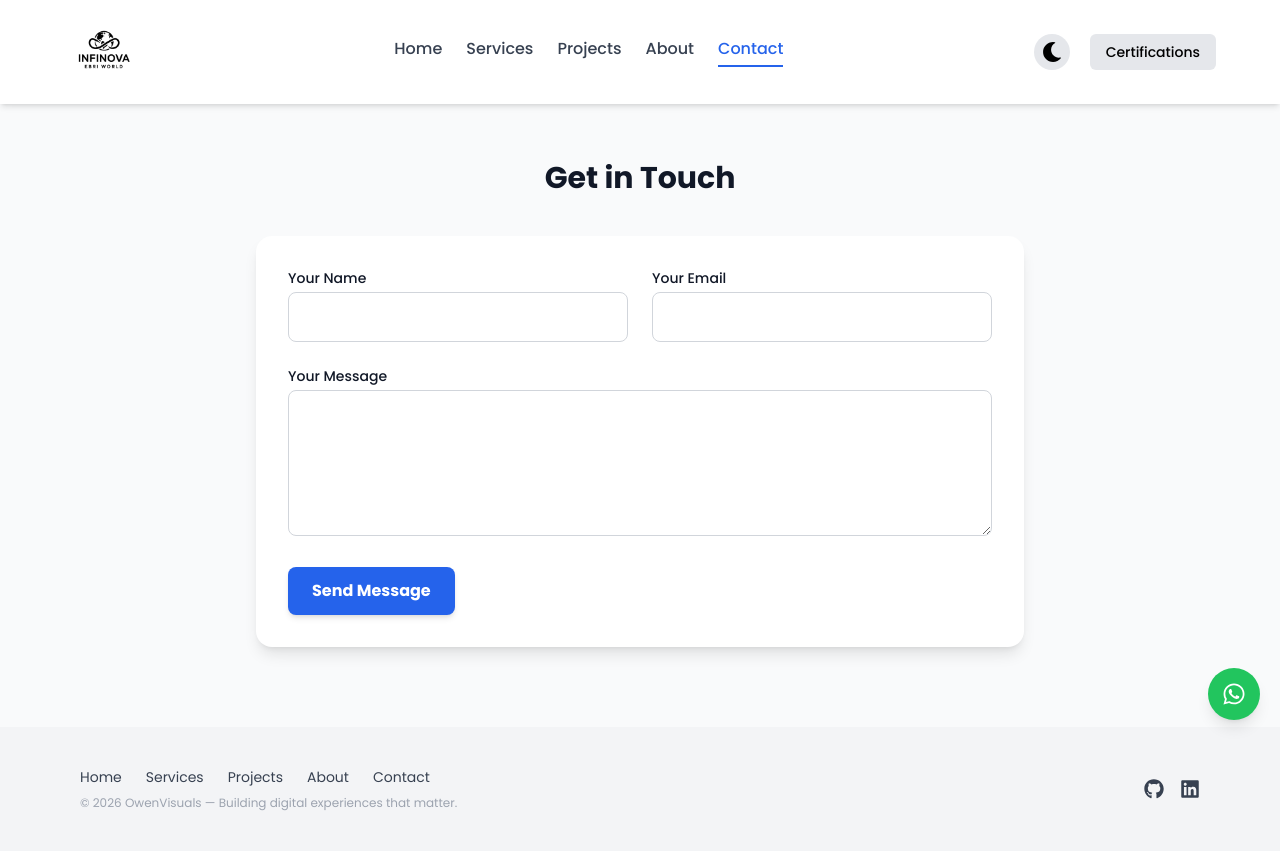
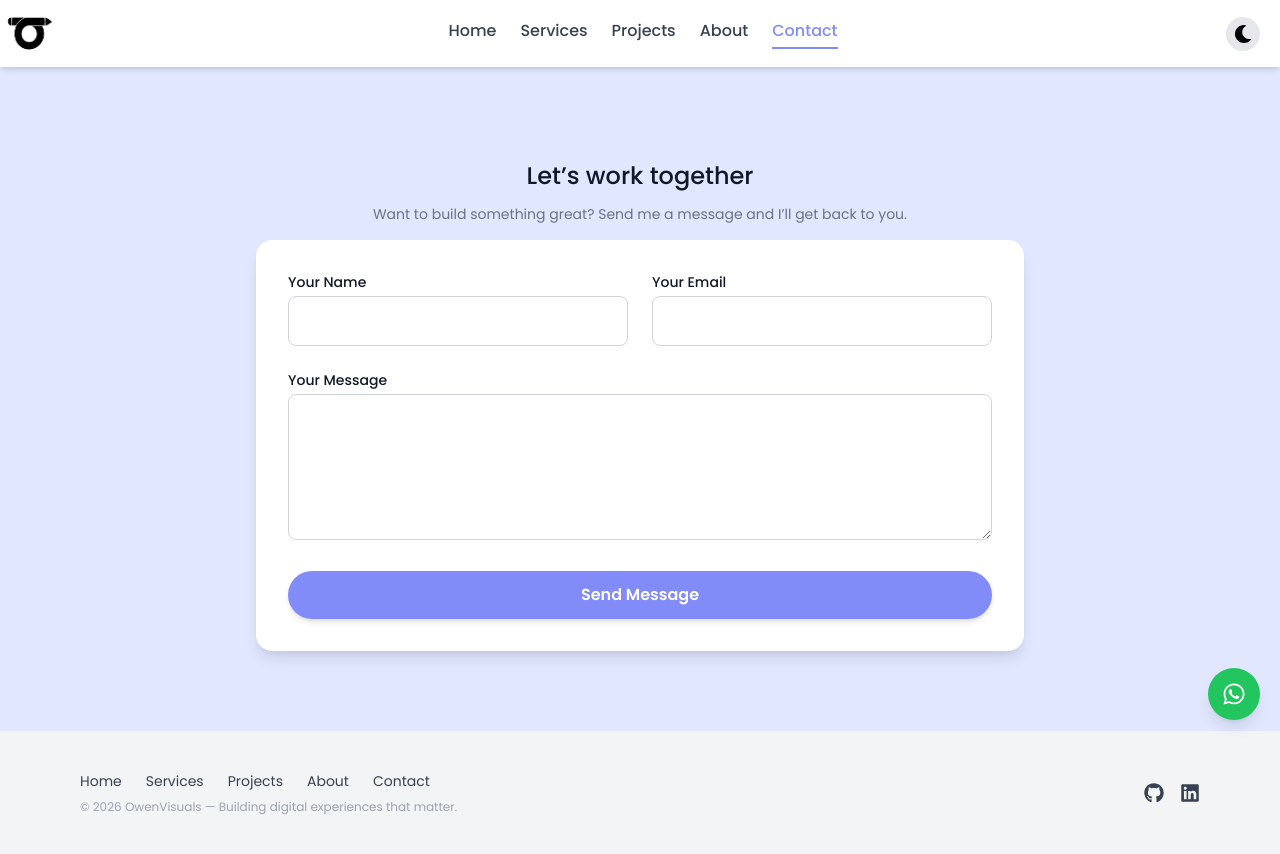
Before and after one commit to Owens01/Xshare, a React (Vite) app: page /contact in a window 1280 px wide. Built offline with nearby package versions, Linux system fonts and the light colour scheme.

Commit message:
Refactor components for improved styling consistency and update EmailJS configuration

```diff
--- a/src/components/About.jsx
+++ b/src/components/About.jsx
@@ -23,7 +23,7 @@ const About = () => {
   return (
     <section
       id="about"
-      className="py-20 bg-indigo-50 dark:bg-[#090e34] dark:bg-inherit  text-gray-300 dark:text-white"
+      className="py-20 bg-indigo-100 dark:bg-[#090e34] dark:bg-inherit text-gray-300 dark:text-white"
     >
       <motion.h2
         className="text-2xl sm:text-3xl font-bold mb-10 text-center px-4 text-indigo-400"
@@ -61,7 +61,7 @@ const About = () => {
             web and cross-platform mobile applications using technologies such
             as React, Next.js, React Native, Expo, TypeScript, and Tailwind CSS.
             I enjoy collaborating with teams to solve complex problems, deliver
-            high-quality products, and create intuitive user experiences. With
+            high quality products, and create intuitive user experiences. With
             experience across fintech, social media, e-commerce, and software
             agency environments, I have built scalable web applications and
             cross platform mobile solutions that prioritize performance,
--- a/src/components/Contact.jsx
+++ b/src/components/Contact.jsx
@@ -1,4 +1,3 @@
-
 import React, { useState } from "react";
 import { motion } from "framer-motion";
 import emailjs from "@emailjs/browser";
@@ -47,7 +46,7 @@ const Contact = () => {
       toast.success("Message sent successfully!");
       setFormData({ name: "", email: "", message: "" });
     } catch (error) {
-       toast.error("Failed to send message. Please try again.");
+      toast.error("Failed to send message. Please try again.");
     } finally {
       setIsSending(false);
     }
@@ -56,16 +55,25 @@ const Contact = () => {
   return (
     <section
       id="contact"
-      className="py-20 px-6 md:px-20 bg-gray-50 dark:bg-[#0e0e0e] text-gray-900 dark:text-white transition-colors duration-300"
+      className="py-20 px-6 md:px-20 bg-indigo-100 dark:bg-[#0e0e0e] text-gray-900 dark:text-white transition-colors duration-300"
     >
       <motion.h2
-        className="text-2xl sm:text-3xl font-bold text-center mb-10"
+        className="text-xl md:text-2xl font-medium text-center mb-3"
         initial={{ opacity: 0, y: -50 }}
         whileInView={{ opacity: 1, y: 0 }}
         transition={{ duration: 0.6 }}
       >
-        Get in Touch
+        Let’s work together
       </motion.h2>
+      <motion.p
+        className="text-sm md-text-base text-center mb-4 text-gray-500"
+        initial={{ opacity: 0, y: -50 }}
+        whileInView={{ opacity: 1, y: 0 }}
+        transition={{ duration: 0.6 }}
+      >
+        Want to build something great? Send me a message and I’ll get back to
+        you.
+      </motion.p>
 
       <motion.form
         onSubmit={handleSubmit}
@@ -115,7 +123,7 @@ const Contact = () => {
         <motion.button
           type="submit"
           disabled={isSending}
-          className="bg-blue-600 text-white py-3 px-6 rounded-lg font-bold shadow-md hover:shadow-lg transition duration-300 hover:bg-blue-700 disabled:opacity-50 disabled:cursor-not-allowed"
+          className="bg-indigo-400 text-white w-full py-3 px-6 rounded-full font-semibold shadow-md hover:shadow-lg transition duration-300 hover:bg-indigo-500 disabled:opacity-50 disabled:cursor-not-allowed"
           whileHover={{ scale: isSending ? 1 : 1.05 }}
           whileTap={{ scale: isSending ? 1 : 0.95 }}
         >
--- a/src/components/ErrorBoundary.jsx
+++ b/src/components/ErrorBoundary.jsx
@@ -18,15 +18,15 @@ class ErrorBoundary extends React.Component {
   render() {
     if (this.state.hasError) {
       return (
-        <div className="min-h-screen flex flex-col items-center justify-center bg-white dark:bg-[#121212] text-gray-900 dark:text-white px-6">
-          <h1 className="text-6xl font-bold text-blue-600 mb-4">Oops!</h1>
+        <div className="min-h-screen flex flex-col items-center justify-center bg-indigo-100 dark:bg-[#121212] text-gray-900 dark:text-white px-6">
+          <h1 className="text-6xl font-bold text-indigo-400 mb-4">Oops!</h1>
           <p className="text-xl text-gray-600 dark:text-gray-400 mb-8 text-center max-w-md">
             Something went wrong. Please try refreshing the page.
           </p>
           <Link
             to="/"
             onClick={() => this.setState({ hasError: false })}
-            className="bg-blue-600 text-white px-6 py-3 rounded-lg hover:bg-blue-700 transition font-semibold"
+            className="bg-indigo-400 text-white px-6 py-3 rounded-lg hover:bg-indigo-500 transition font-semibold"
           >
             Go Home
           </Link>
--- a/src/components/Header.jsx
+++ b/src/components/Header.jsx
@@ -74,21 +74,21 @@ const Header = () => {
 
   return (
     <header className="fixed top-0 left-0 w-full z-50 bg-white shadow-md dark:bg-gray-900 transition-colors duration-300">
-      <div className="max-w-7xl mx-auto px-4 md:px-16 py-3 flex items-center gap-6 justify-between">
+      <div className="max-w-7xl mx-auto py-2 flex items-center gap-6 justify-between">
         {/* Logo */}
-        <div className="text-2xl font-bold text-gray-800 dark:text-white">
+        <div>
           <Link to="/">
             {isDarkMode ? (
               <img
-                src="/assets/logo-white.png"
-                alt="Emmanuel Ebri logo"
-                className="w-20"
+                src="/assets/logo-dark.png"
+                alt="Owen logo"
+                className="w-[60px]"
               />
             ) : (
               <img
-                src="/assets/logo-black.png"
-                alt="Emmanuel Ebri logo"
-                className="w-20"
+                src="/assets/logo-light.png"
+                alt="Owen logo"
+                className="w-[60px]"
               />
             )}
           </Link>
@@ -103,8 +103,8 @@ const Header = () => {
               className={({ isActive }) =>
                 `border-b-2 pb-1 transition-colors ${
                   isActive
-                    ? "text-blue-600 dark:text-blue-400 border-blue-600 dark:border-blue-400"
-                    : "border-transparent hover:text-blue-600 dark:hover:text-blue-400 hover:border-blue-600 dark:hover:border-blue-400"
+                    ? "text-indigo-400  border-indigo-400"
+                    : "border-transparent hover:text-indigo-400 hover:border-indigo-400"
                 }`
               }
             >
@@ -120,17 +120,17 @@ const Header = () => {
             onClick={toggleDarkMode}
             className="p-2 rounded-full bg-gray-200 dark:bg-gray-700 transition-colors"
           >
-            {isDarkMode ? <FaSun size={20} /> : <FaMoon size={20} />}
+            {isDarkMode ? <FaSun size={18} /> : <FaMoon size={18} />}
           </button>
 
           {/* Certifications (Desktop) */}
           <div className="relative hidden lg:block">
-            <button
+            {/* <button
               onClick={toggleCertDropdown}
               className="px-4 py-2 rounded-md bg-gray-200 dark:bg-gray-700 text-sm font-medium"
             >
               Certifications
-            </button>
+            </button> */}
 
             <AnimatePresence>
               {showCertDropdown && (
@@ -153,7 +153,7 @@ const Header = () => {
                       <a
                         href={cert.file}
                         download
-                        className="text-xs bg-blue-600 text-white px-2 py-1 rounded hover:bg-blue-700"
+                        className="text-xs bg-indigo-400 text-white px-2 py-1 rounded hover:bg-indigo-400"
                       >
                         Download
                       </a>
@@ -192,7 +192,7 @@ const Header = () => {
               className={({ isActive }) =>
                 `text-lg ${
                   isActive
-                    ? "text-blue-600 dark:text-blue-400 font-semibold"
+                    ? "text-indigo-400 font-semibold"
                     : "text-gray-800 dark:text-gray-100"
                 }`
               }
--- a/src/components/Project.jsx
+++ b/src/components/Project.jsx
@@ -22,7 +22,7 @@ export default function Projects() {
   return (
     <section
       id="projects"
-      className="py-20  bg-indigo-100 dark:bg-gray-900 px-4 sm:px-10"
+      className="py-20 bg-indigo-100 dark:bg-gray-900 px-4 sm:px-10"
     >
       <h2
         className="text-2xl sm:text-3xl font-bold mb-8 text-center text-indigo-400 dark:text-white"
--- a/src/config/emailjs.js
+++ /dev/null
@@ -1,5 +0,0 @@
-
-
-export const EMAILJS_SERVICE_ID = "service_bjy0nmf";
-export const EMAILJS_TEMPLATE_ID = "template_3ord8qv";
-export const EMAILJS_PUBLIC_KEY = "eV02hiApt2CmVncXJ";
--- /dev/null
+++ b/src/config/emailjs.ts
@@ -0,0 +1,3 @@
+export const EMAILJS_SERVICE_ID = "service_7onon8s";
+export const EMAILJS_TEMPLATE_ID = "template_wu6ah6g";
+export const EMAILJS_PUBLIC_KEY = "f9-dUC2aMdkEgXStw";
--- a/src/index.css
+++ b/src/index.css
@@ -9,7 +9,7 @@ html {
 }
 
 body {
-  @apply bg-white text-black dark:bg-[#121212] dark:text-white font-sans;
+  @apply bg-indigo-100 text-black dark:bg-[#121212] dark:text-white font-sans;
   transition: background-color 0.3s ease, color 0.3s ease;
 }
 
@@ -20,7 +20,7 @@ body {
 
 /* Skip to content link for accessibility */
 .skip-to-content {
-  @apply absolute -top-10 left-4 bg-blue-600 text-white px-4 py-2 rounded-md z-[100] transition-all;
+  @apply absolute -top-10 left-4 bg-indigo-400 text-white px-4 py-2 rounded-md z-[100] transition-all;
 }
 
 .skip-to-content:focus {
--- a/src/pages/AboutPage.jsx
+++ b/src/pages/AboutPage.jsx
@@ -21,7 +21,7 @@ const AboutPage = () => {
       </Helmet>
       <div className="pt-20">
         <About />
-        <div className="px-6 md:px-20 bg-indigo-100 dark:bg-[#0e0e0e] transition-colors duration-300">
+        <div className="px-6 md:px-20 bg-indigo-50 dark:bg-[#0e0e0e] transition-colors duration-300">
           <ExperienceTimeline />
         </div>
         {/* <div className="px-6 md:px-20 py-10 bg-white dark:bg-[#121212] transition-colors duration-300">
--- a/src/pages/ServicesPage.jsx
+++ b/src/pages/ServicesPage.jsx
@@ -17,7 +17,7 @@ const ServicesPage = () => {
           content="Frontend development services."
         />
       </Helmet>
-      <div className="pt-20 md:pt-0 bg-indigo-100">
+      <div className="md:pt-0 bg-indigo-100">
         <Services />
       </div>
     </PageTransition>
```
Also changed, not shown: src/components/Services.jsx (+6 -6 lines), public/assets/logo-black.png (deleted), public/assets/logo-white.png (deleted).
